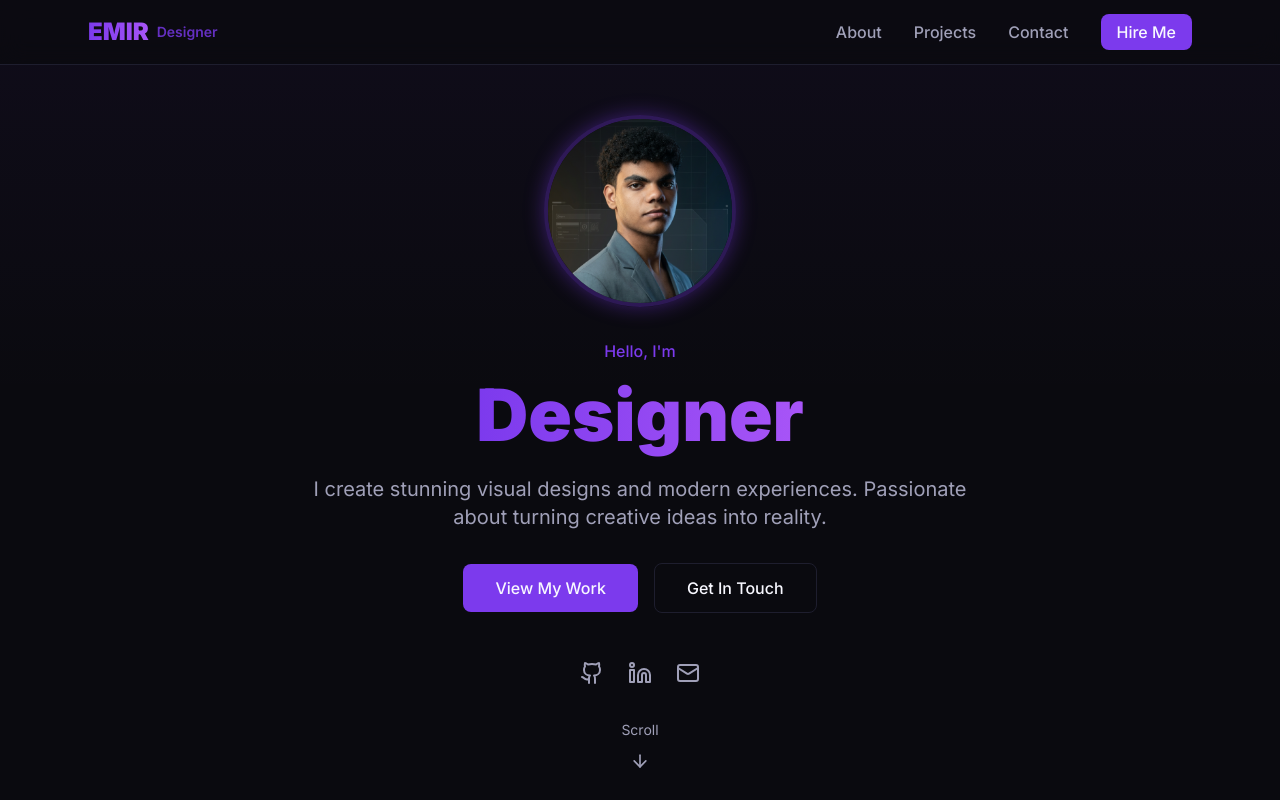
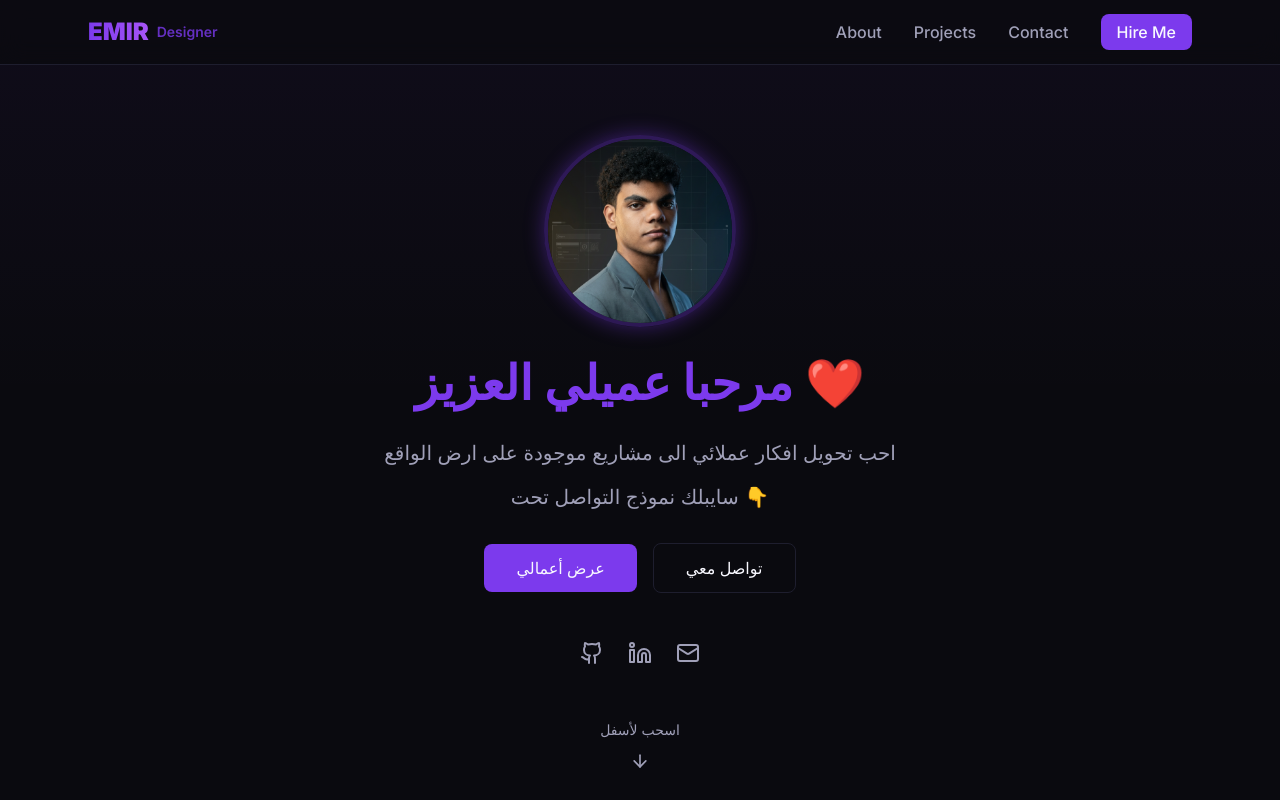
Before and after one commit to omier-365/d-Temp-portfolio, a Next.js app: page / in a window 1280 px wide. Shown: the top 800 px of the page. Built offline with nearby package versions, Linux system fonts and the light colour scheme.

Commit message:
تحديث Hero Section بالنصوص العربية والإيموجيات الجديدة

```diff
--- a/components/hero-section.tsx
+++ b/components/hero-section.tsx
@@ -33,59 +33,55 @@ export function HeroSection() {
             />
           </div>
         </motion.div>
-        <motion.p
-          initial={{ opacity: 0 }}
-          animate={{ opacity: 1 }}
-          transition={{ delay: 0.2 }}
-          className="text-primary font-medium mb-4"
-        >
-          Hello, I&apos;m
-        </motion.p>
 
         <motion.h1
           initial={{ opacity: 0, y: 20 }}
           animate={{ opacity: 1, y: 0 }}
-          transition={{ delay: 0.3 }}
-          className="text-5xl md:text-7xl font-black mb-6 text-balance"
+          transition={{ delay: 0.2 }}
+          className="text-4xl md:text-5xl font-bold mb-8 text-balance"
         >
-          <span className="bg-gradient-to-r from-primary to-accent bg-clip-text text-transparent">
-            Designer
-          </span>
+          <span className="text-primary">مرحبا عميلي العزيز</span>
+          <span className="ml-3 inline-block">❤️</span>
         </motion.h1>
-
-        <motion.p
-          initial={{ opacity: 0, y: 20 }}
-          animate={{ opacity: 1, y: 0 }}
-          transition={{ delay: 0.4 }}
-          className="text-muted-foreground text-lg md:text-xl mb-8 max-w-2xl mx-auto text-pretty"
-        >
-          I create stunning visual designs and modern experiences. Passionate about turning creative ideas into reality.
-        </motion.p>
 
         <motion.div
           initial={{ opacity: 0, y: 20 }}
           animate={{ opacity: 1, y: 0 }}
-          transition={{ delay: 0.5 }}
+          transition={{ delay: 0.3 }}
+          className="space-y-4 mb-8"
+        >
+          <p className="text-lg md:text-xl text-muted-foreground max-w-2xl mx-auto">
+            احب تحويل افكار عملائي الى مشاريع موجودة على ارض الواقع
+          </p>
+          <p className="text-lg md:text-xl text-muted-foreground max-w-2xl mx-auto">
+            سايبلك نموذج التواصل تحت 👇
+          </p>
+        </motion.div>
+
+        <motion.div
+          initial={{ opacity: 0, y: 20 }}
+          animate={{ opacity: 1, y: 0 }}
+          transition={{ delay: 0.4 }}
           className="flex flex-col sm:flex-row items-center justify-center gap-4 mb-12"
         >
           <a
             href="#projects"
             className="px-8 py-3 bg-primary hover:bg-primary/90 text-primary-foreground font-medium rounded-lg transition-all hover:shadow-glow"
           >
-            View My Work
+            عرض أعمالي
           </a>
           <a
             href="#contact"
             className="px-8 py-3 border border-border hover:border-primary text-foreground font-medium rounded-lg transition-all"
           >
-            Get In Touch
+            تواصل معي
           </a>
         </motion.div>
 
         <motion.div
           initial={{ opacity: 0 }}
           animate={{ opacity: 1 }}
-          transition={{ delay: 0.6 }}
+          transition={{ delay: 0.5 }}
           className="flex items-center justify-center gap-6"
         >
           <a
@@ -127,7 +123,7 @@ export function HeroSection() {
           className="flex flex-col items-center text-muted-foreground hover:text-primary transition-colors"
           aria-label="Scroll down"
         >
-          <span className="text-sm mb-2">Scroll</span>
+          <span className="text-sm mb-2">اسحب لأسفل</span>
           <motion.div
             animate={{ y: [0, 8, 0] }}
             transition={{ duration: 1.5, repeat: Infinity }}
```
